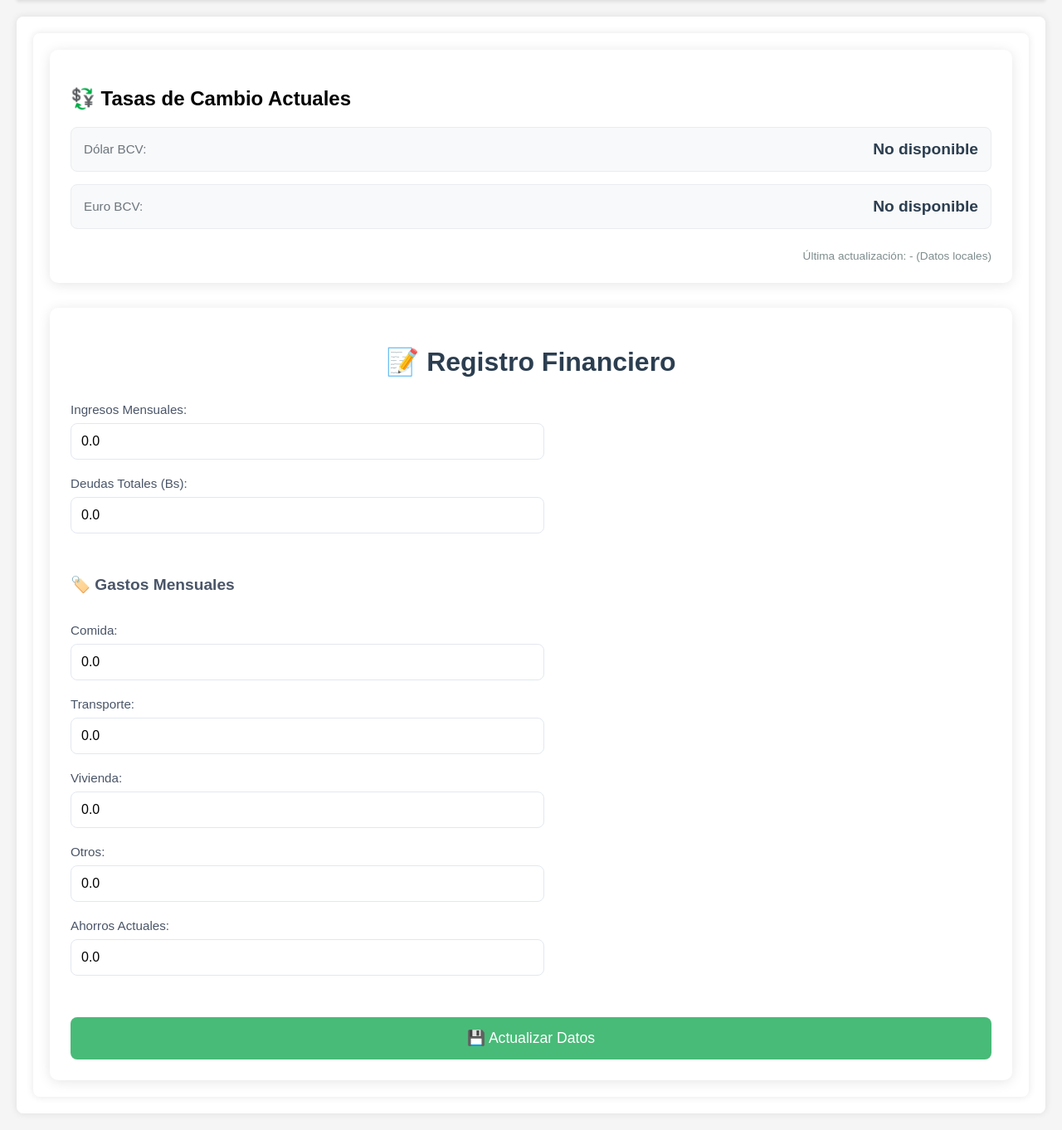
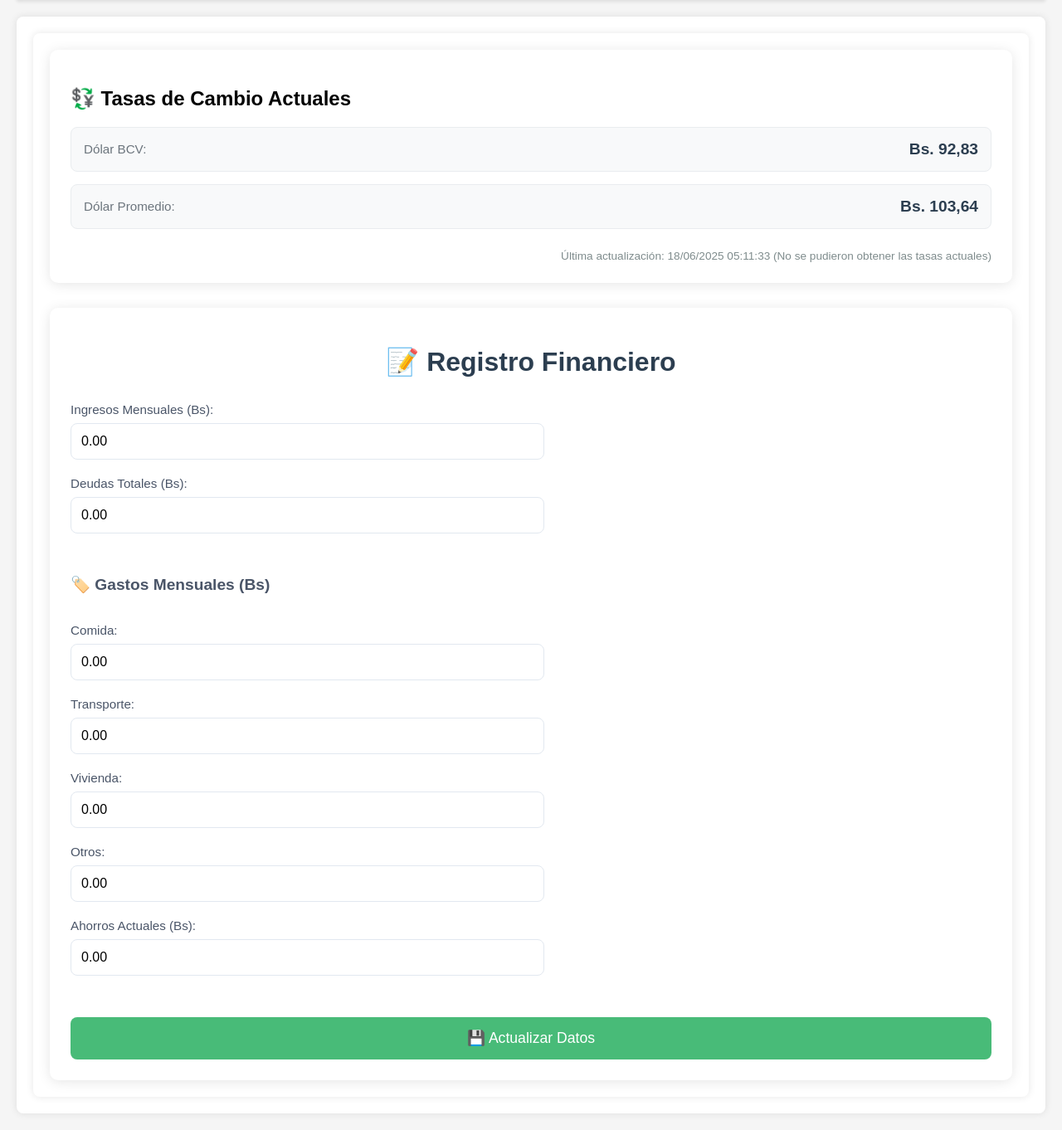
Before and after one commit to PotOfCode/AI-financial-advisor, a Flask app: page /registro in a window 1280 px wide. Shown: the part 90-1452 px from the top of the page at 83% size. Run offline with Flask 3, Linux system fonts and the light colour scheme; data that the repository does not hold is empty.

Commit message:
Actualizar registro.html

```diff
--- a/templates/registro.html
+++ b/templates/registro.html
@@ -8,15 +8,29 @@
         <div class="tasa-box">
             <div class="tasa-item">
                 <span>Dólar BCV:</span>
-                <strong id="tasaDolar">Cargando...</strong>
+                <strong id="tasaBcv">Cargando...</strong>
             </div>
             <div class="tasa-item">
-                <span>Euro BCV:</span>
-                <strong id="tasaEuro">Cargando...</strong>
+                <span>Dólar Promedio:</span>
+                <strong id="tasaPromedio">Cargando...</strong>
             </div>
-            <small id="actualizacion">Última actualización: -</small>
+            {# Cambiamos el texto inicial a "Cargando..." #}
+            <small id="actualizacion">Cargando tasas...</small>
         </div>
     </div>
+
+    {# Mostrar mensajes flash #}
+    {% with messages = get_flashed_messages(with_categories=true) %}
+        {% if messages %}
+            <div class="flash-messages">
+            {% for category, message in messages %}
+                {# Usar category para estilos, e.g., alert-success, alert-danger #}
+                <div class="alert alert-{{ category }}">{{ message }}</div>
+            {% endfor %}
+            </div>
+        {% endif %}
+    {% endwith %}
+
 
     <!-- Formulario Responsivo -->
     <div class="responsive-form-container">
@@ -26,29 +40,29 @@
                 <!-- Columna 1 -->
                 <div class="form-column mobile-column">
                     <div class="form-group">
-                        <label>Ingresos Mensuales:</label>
-                        <input type="number" step="0.01" name="ingresos" value="{{ datos.ingresos }}" required>
+                        <label for="ingresos">Ingresos Mensuales (Bs):</label> {# Añadir for="" #}
+                        <input type="number" step="0.01" name="ingresos" id="ingresos" value="{{ '%.2f'|format(datos.ingresos|float) if datos.ingresos is not none else '0.00' }}" required> {# Usar float filter #}
                     </div>
 
                     <div class="form-group">
-                        <label>Deudas Totales (Bs):</label>
-                        <input type="number" step="0.01" name="deudas" value="{{ datos.deudas }}" required>
+                        <label for="deudas">Deudas Totales (Bs):</label> {# Añadir for="" #}
+                        <input type="number" step="0.01" name="deudas" id="deudas" value="{{ '%.2f'|format(datos.deudas|float) if datos.deudas is not none else '0.00' }}" required> {# Usar float filter #}
                     </div>
                 </div>
 
                 <!-- Columna 2 -->
                 <div class="form-column mobile-column">
-                    <h3 class="gastos-title">🏷️ Gastos Mensuales</h3>
+                    <h3 class="gastos-title">🏷️ Gastos Mensuales (Bs)</h3> {# Especificar unidad #}
                     {% for categoria, valor in datos.gastos.items() %}
                     <div class="form-group">
-                        <label>{{ categoria }}:</label>
-                        <input type="number" step="0.01" name="{{ categoria.lower() }}" value="{{ valor }}" required>
+                        <label for="{{ categoria.lower() }}">{{ categoria }}:</label> {# Añadir for="" #}
+                        <input type="number" step="0.01" name="{{ categoria.lower() }}" id="{{ categoria.lower() }}" value="{{ '%.2f'|format(valor|float) if valor is not none else '0.00' }}" required> {# Usar float filter #}
                     </div>
                     {% endfor %}
 
                     <div class="form-group">
-                        <label>Ahorros Actuales:</label>
-                        <input type="number" step="0.01" name="ahorros" value="{{ datos.ahorros }}" required>
+                        <label for="ahorros">Ahorros Actuales (Bs):</label> {# Añadir for="" #}
+                        <input type="number" step="0.01" name="ahorros" id="ahorros" value="{{ '%.2f'|format(datos.ahorros|float) if datos.ahorros is not none else '0.00' }}" required> {# Usar float filter #}
                     </div>
                 </div>
             </div>
@@ -62,49 +76,41 @@
 document.addEventListener('DOMContentLoaded', () => {
     fetch('/api/tasas')
     .then(response => {
-        // Check if the request was successful
+        // Verificar si la respuesta HTTP fue exitosa
         if (!response.ok) {
-            throw new Error(`HTTP error! status: ${response.status}`);
+             // Puedes lanzar un error que será capturado por el .catch()
+             throw new Error(`Error HTTP: ${response.status} - ${response.statusText}`);
         }
         return response.json();
     })
     .then(data => {
-        const formatter = new Intl.NumberFormat('es-VE', {
+        // Intl.NumberFormat es ideal para formato de moneda local
+        const formatter = new Intl.NumberFormat('es-VE', { // Usar 'es-VE' para Venezuela
             minimumFractionDigits: 2,
             maximumFractionDigits: 2
         });
 
-        // Update the elements with the new data
-        // Safely format numbers, fallback to raw data if not a valid number (e.g., "N/A")
-        const dolarValue = parseFloat(data.bcv_dolar);
-        if (!isNaN(dolarValue)) {
-             document.getElementById('tasaDolar').textContent = `Bs. ${formatter.format(dolarValue)}`;
-        } else {
-             document.getElementById('tasaDolar').textContent = data.bcv_dolar || 'No disponible'; // Use raw value or generic fallback
+        // Actualizar los elementos HTML con los datos recibidos
+        document.getElementById('tasaBcv').textContent = `Bs. ${formatter.format(data.bcv)}`;
+        document.getElementById('tasaPromedio').textContent = `Bs. ${formatter.format(data.promedio)}`;
+
+        // Construir el texto de actualización usando la fecha del backend
+        let updateText = `Última actualización: ${data.fecha}`;
+
+        // Añadir el mensaje de error si los datos son por defecto
+        if(data.error) {
+            updateText += ' (No se pudieron obtener las tasas actuales)';
         }
-
-        const euroValue = parseFloat(data.bcv_euro);
-        if (!isNaN(euroValue)) {
-             document.getElementById('tasaEuro').textContent = `Bs. ${formatter.format(euroValue)}`;
-        } else {
-             document.getElementById('tasaEuro').textContent = data.bcv_euro || 'No disponible'; // Use raw value or generic fallback
-        }
-
-        document.getElementById('actualizacion').textContent = `Última actualización: ${data.last_update || '-'}`; // Use fallback '-'
-
-        if(data.error) {
-            document.getElementById('actualizacion').textContent += ' (Datos locales)';
-        }
-
-        console.log("Tasas actualizadas:", data); // Log the successful update data
+        document.getElementById('actualizacion').textContent = updateText;
 
     })
     .catch(error => {
-        console.error('Error al cargar tasas:', error); // Log the actual error
-        // Update UI to indicate failure
-        document.getElementById('tasaDolar').textContent = 'Error';
-        document.getElementById('tasaEuro').textContent = 'Error';
-        document.getElementById('actualizacion').textContent = `Error al cargar (${error.message || error})`;
+        console.error('Error al cargar las tasas:', error);
+        // Mostrar indicadores de error en la interfaz
+        document.getElementById('tasaBcv').textContent = 'Error';
+        document.getElementById('tasaPromedio').textContent = 'Error';
+        // Mostrar un mensaje de error más claro en el campo de actualización
+        document.getElementById('actualizacion').textContent = 'No se pudieron cargar las tasas.';
     });
 });
 </script>
```
Also changed, not shown: other parts of templates/registro.html (+33 -2 lines).
